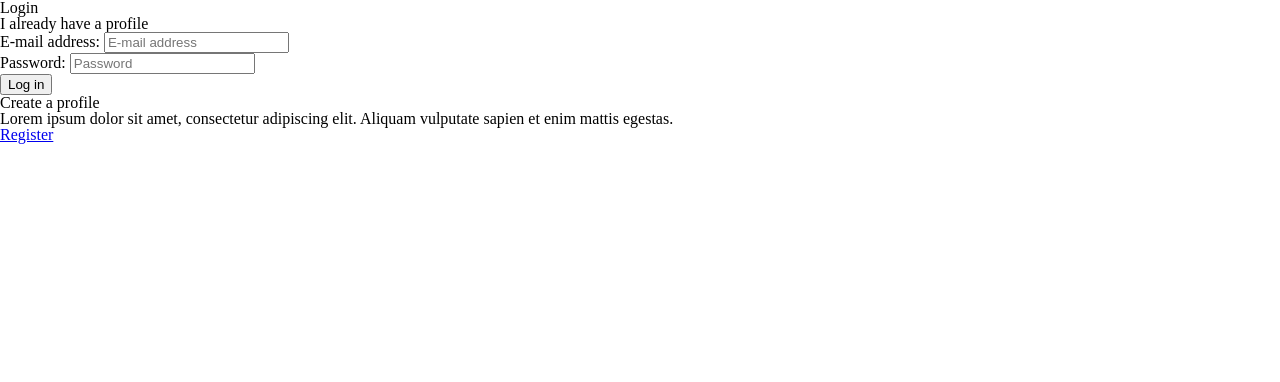
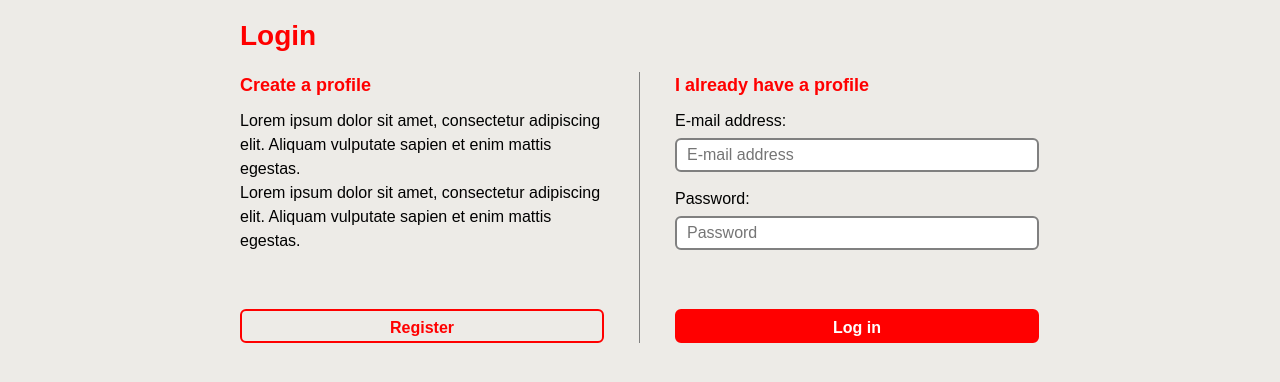
Before and after one commit to DMamrak/MobiquityChallenge, a plain HTML site: page index.html in a window 1280 px wide. Drawn offline with Linux system fonts and the light colour scheme.

Commit message:
Adding main styles

```diff
--- a/css/styles.css
+++ b/css/styles.css
@@ -0,0 +1,132 @@
+/* Common elements */
+
+body {
+	line-height: 1.5;
+	font-size: 16px;
+	font-family: sans-serif;
+	color: #010101;
+	background-color: #edebe7;
+}
+
+h1,
+h2
+{
+	font-weight: bold;
+	color: #ff0000;
+}
+
+h1 {
+	margin-bottom: 15px;
+	font-size: 28px;
+}
+
+h2 {
+	margin-bottom: 10px;
+	font-size: 18px;
+}
+
+a {
+	color: #ff0000;
+}
+
+/* Input elements */
+
+input,
+a.button
+{
+	display: inline-block;
+	width: 100%;
+	height: 34px;
+	line-height: 34px;
+	font-size: inherit;
+	padding: 0 10px;
+	border-width: 2px;
+	border-style: solid;
+	border-radius: 6px;
+	box-sizing: border-box;
+	text-decoration: none;
+	outline: none;
+}
+
+input[type="email"],
+input[type="password"]
+{
+	border-color: #808080;
+}
+
+input[type="submit"],
+a.button
+{
+	font-weight: bold;
+	text-align: center;
+	color: #ff0000;
+	border-color: #ff0000;
+	background-color: transparent;
+	cursor: pointer;
+}
+
+input[type="submit"]{
+	color: #ffffff;
+	background-color: #ff0000;
+}
+
+
+/* Forms */
+
+.form_item {
+	margin-bottom: 15px;
+}
+
+.form_item:last-child {
+	margin-bottom: 0;
+}
+
+.form_item label {
+	display: block;
+	margin-bottom: 5px;
+}
+
+.form_item .error .message {
+	font-size: 14px;
+	color: #ff0000;
+}
+
+
+/* Login page */
+
+.container {
+	position: relative;
+	width: 800px;
+	margin: 15px auto 0 auto;
+}
+
+.container:after {
+	content: "";
+	display: block;
+	clear: both;
+}
+
+.container .section {
+	width: 50%;
+	box-sizing: border-box;
+}
+
+.container .section.login {
+	float: right;
+	padding-left: 35px;
+	border-left: 1px solid #808080;
+	margin-left: -1px;
+	margin-right: 1px;
+}
+
+.container .section.register {
+	float: left;
+	padding-right: 35px;
+	border-right: 1px solid #808080;
+}
+
+.container .inputs,
+.container .text
+{
+	min-height: 200px;
+}
--- a/index.html
+++ b/index.html
@@ -13,13 +13,16 @@
 	</head>
 
 	<body ng-controller="Login as login">
+
+		<div class="container">
 			<h1>Login</h1>
 
-		<div class="container">
 			<!-- Login -->
 			<form class="section login">
 				<h2>I already have a profile</h2>
 
+				<!-- Inputs -->
+				<div class="inputs">
 					<div class="form_item email">
 						<label>E-mail address:</label>
 						<input type="email" placeholder="E-mail address" ng-model="login.user.email" />
@@ -29,6 +32,8 @@
 						<label>Password:</label>
 						<input type="password" placeholder="Password" ng-model="login.user.password" />
 					</div>
+				</div>
+				<!-- /Inputs -->
 
 				<div class="form_item">
 					<input type="submit" value="Log in" />
@@ -39,10 +44,14 @@
 			<!-- Register -->
 			<div class="section register">
 				<h2>Create a profile</h2>
-				<p class="profile">Lorem ipsum dolor sit amet, consectetur adipiscing elit. Aliquam vulputate sapien et enim mattis egestas.</p>
+				<div class="text">
+					<p>Lorem ipsum dolor sit amet, consectetur adipiscing elit. Aliquam vulputate sapien et enim mattis egestas.</p>
+					<p>Lorem ipsum dolor sit amet, consectetur adipiscing elit. Aliquam vulputate sapien et enim mattis egestas.</p>
+				</div>
 				<a href="/register" class="button">Register</a>
 			</div>
 			<!-- /Register -->
 		</div>
+
 	</body>
 </html>
```
Lines whose indentation alone changed are shown as unchanged.
